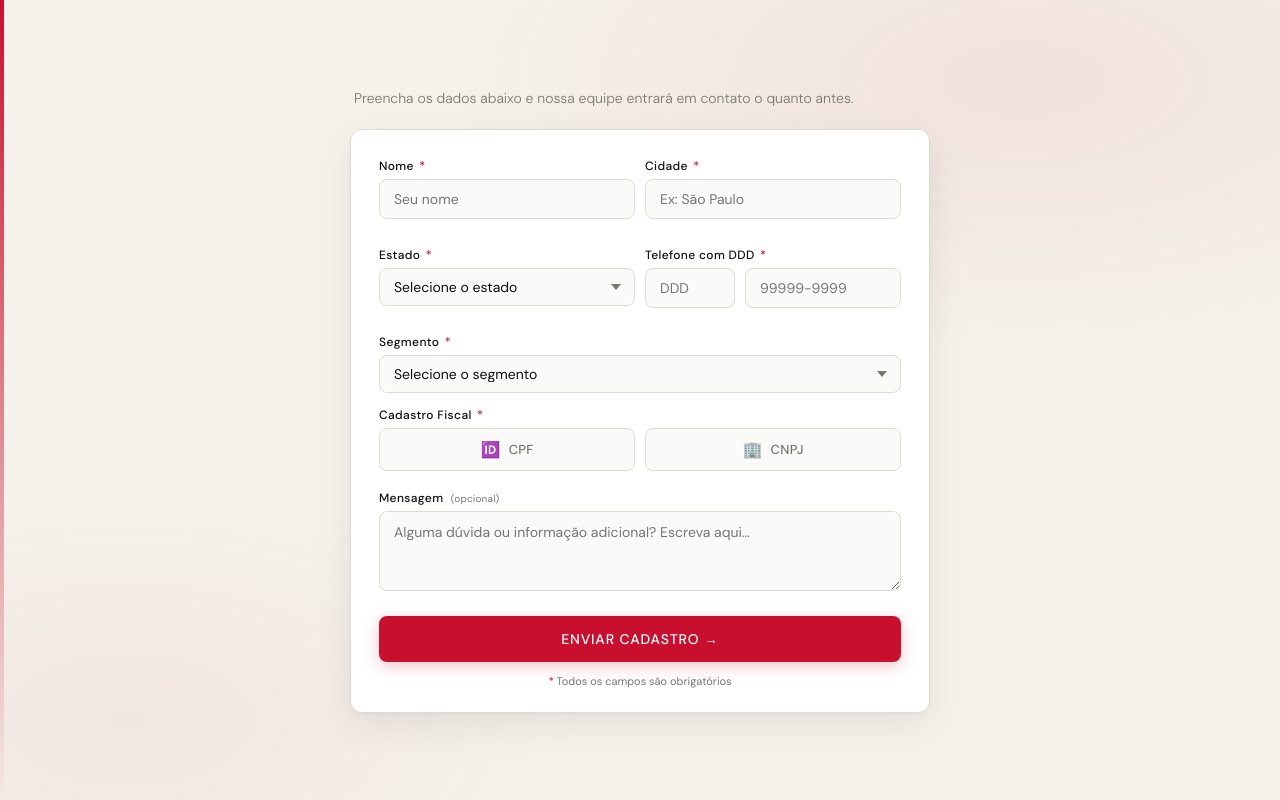
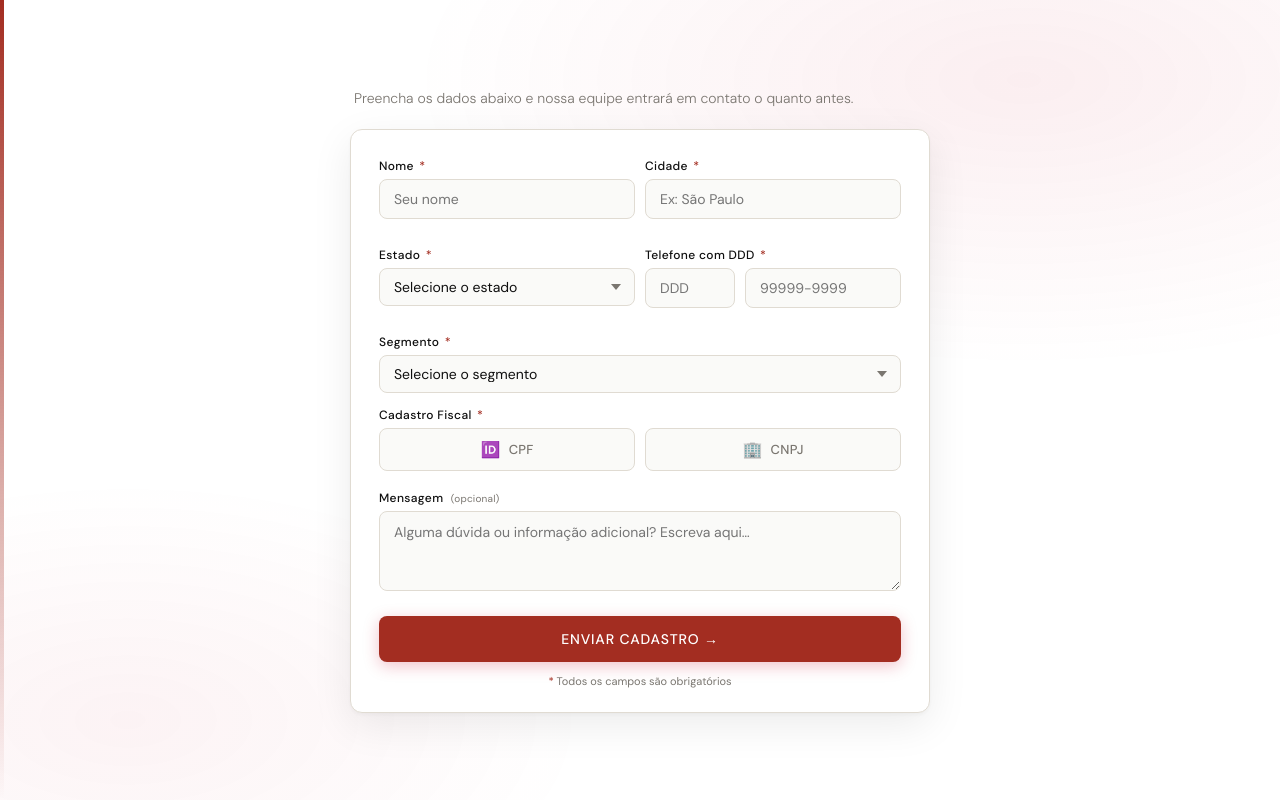
Before and after one commit to leandrocasafortunato-ctrl/contato, a plain HTML site: page index.html in a window 1280 px wide. Drawn offline with Linux system fonts and the light colour scheme.

Commit message:
index.html

```diff
--- a/index.html
+++ b/index.html
@@ -10,14 +10,14 @@
 
   :root {
     --ink: #0f0f0f;
-    --bg: #f5f2ec;
+    --bg: #ffffff;
     --card: #ffffff;
-    --accent: #c8102e;
-    --accent-dark: #9e0c24;
+    --accent: #a32d21;
+    --accent-dark: #a32d21;
     --muted: #7a7670;
     --border: #e0dbd2;
-    --error: #c8102e;
-    --success: #1a7f4b;
+    --error: #a32d21;
+    --success: #154633;
     --radius: 12px;
   }
 
```
